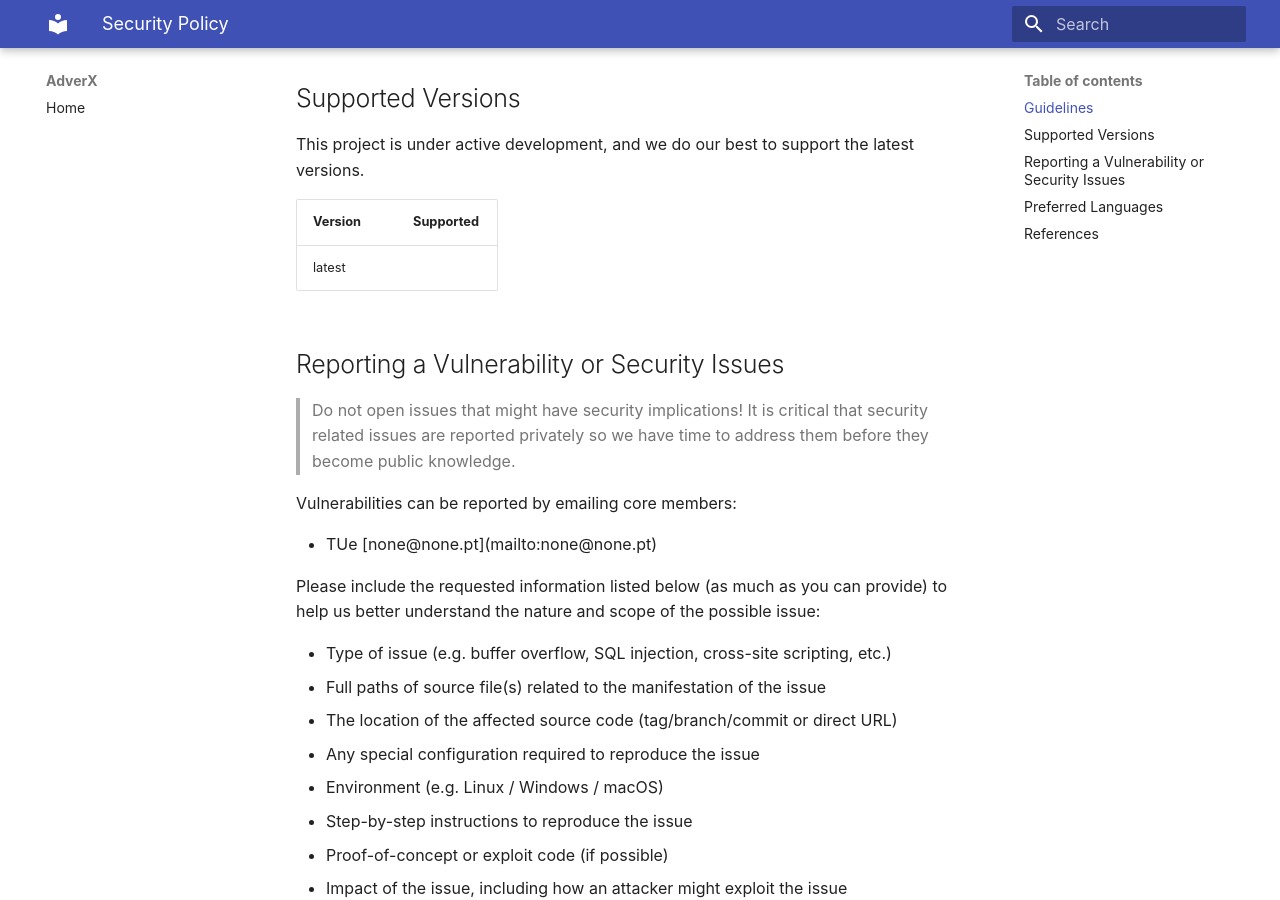
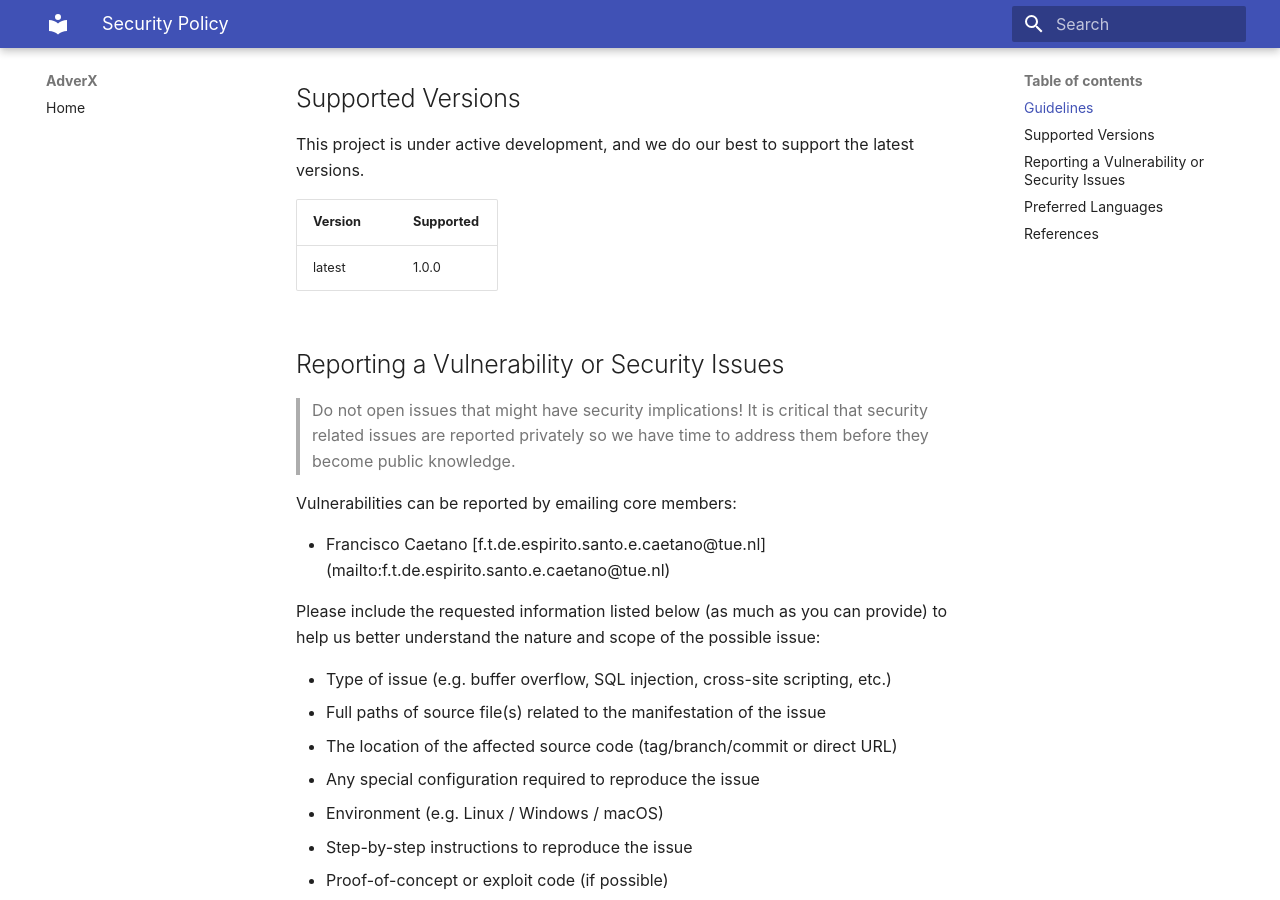
Before and after one commit to caetas/AdverX, an MkDocs documentation site: the page built from docs/SECURITY.md, in a window 1280 px wide and 900 px high, scrolled down 807 px. Built offline with MkDocs 1.6.1 and Material for MkDocs 9.7.7, drawn with Linux system fonts in a browser that asks for light colours.

```diff
--- a/docs/SECURITY.md
+++ b/docs/SECURITY.md
@@ -27,7 +27,7 @@ This project is under active development, and we do our best to support the late
 
 | Version | Supported          |
 | ------- | ------------------ |
-| latest  |                    |
+| latest  |   1.0.0            |
 
 ## Reporting a Vulnerability or Security Issues
 
@@ -37,7 +37,7 @@ This project is under active development, and we do our best to support the late
 
 Vulnerabilities can be reported by emailing core members:
 
-- TUe \[none@none.pt\](mailto:none@none.pt)
+- Francisco Caetano \[f.t.de.espirito.santo.e.caetano@tue.nl\](mailto:f.t.de.espirito.santo.e.caetano@tue.nl)
 
 Please include the requested information listed below (as much as you can provide) to help us better understand the
 nature and scope of the possible issue:
```
Also changed, not shown: README.md (+1 -14 lines).
